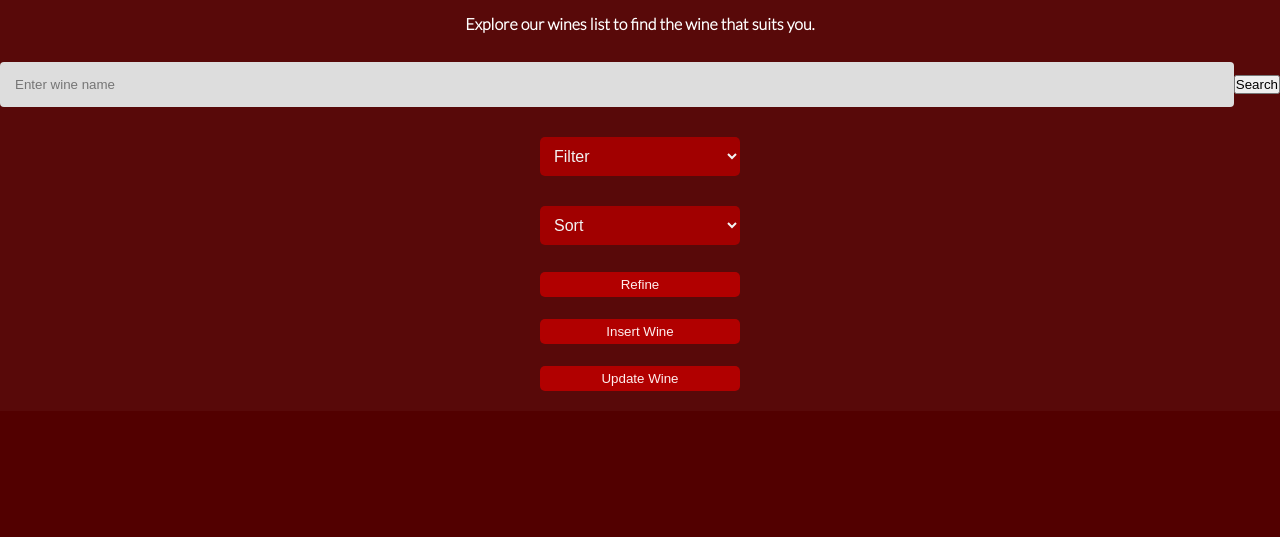
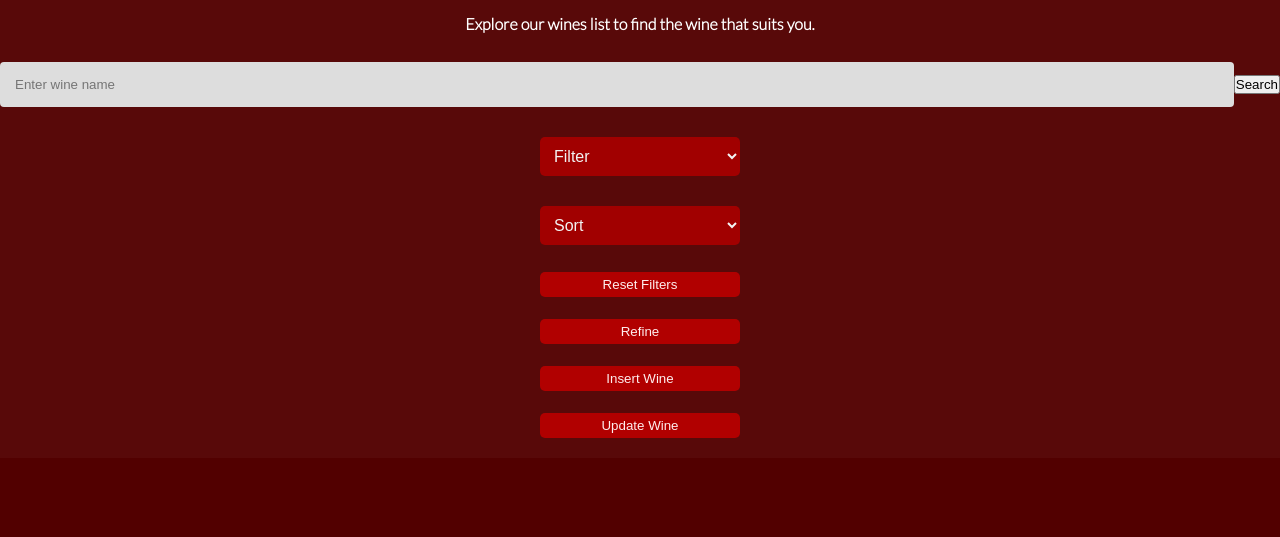
Before and after one commit to Rethakgetse-Manaka/Wine-Registry, a PHP site: page /Wines.php in a window 1280 px wide. Shown: the part 784-1321 px from the top of the page. Run offline with PHP 8.4, Linux system fonts and the light colour scheme; data that the repository does not hold is empty; some libraries are stand-ins or nearby versions.

Commit message:
Update Wines.php

```diff
--- a/Wines.php
+++ b/Wines.php
@@ -55,6 +55,7 @@
                <option value="Alcohol Content(Lowest - Highest)" id="SortByCarType">Sort by Alcohol Content(Lowest - Highest)</option>
             </select>
 
+
                <!-- <script>
                const selectElement = document.getElementById("filter-select-sort");
                selectElement.addEventListener("click", () => {
@@ -63,6 +64,7 @@
                </script> -->
              </div>
              <div>
+                <button class="refine" onclick="PageLoad()">Reset Filters</button><br>
                 <button id="Refine" class="refine" onclick="refine()">Refine</button><br>
                 <button id="insertWine" class="refine" onclick="showForm()">Insert Wine</button>
                 <br>
@@ -118,7 +120,6 @@
         <div class="loading">
           <div class="loading-container"></div>
         </div>
-        <script src ="js/Search_bar.js" ></script>
         <footer>
             <?php include("./globals/footer.php")?>
         </footer>
```
